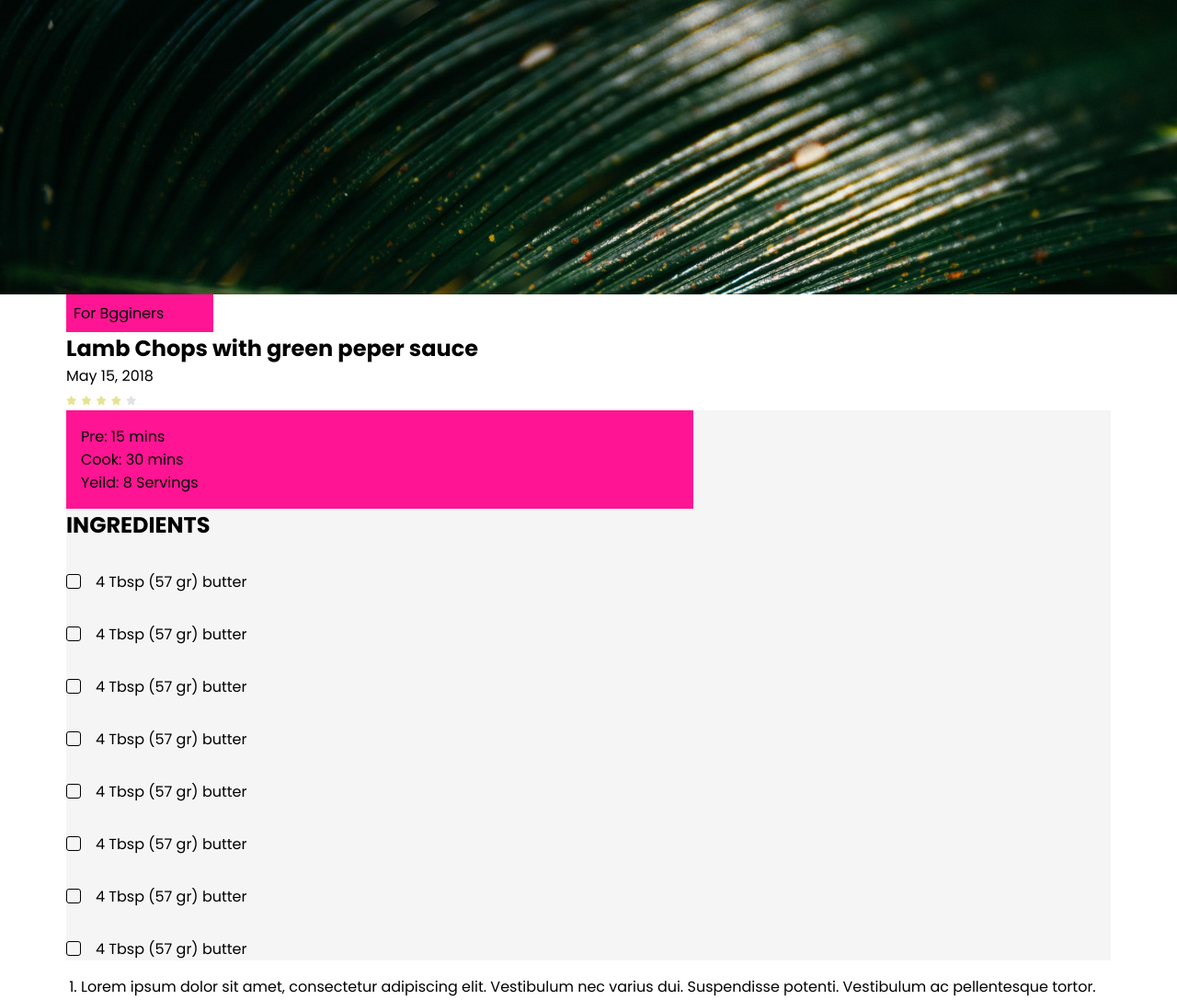
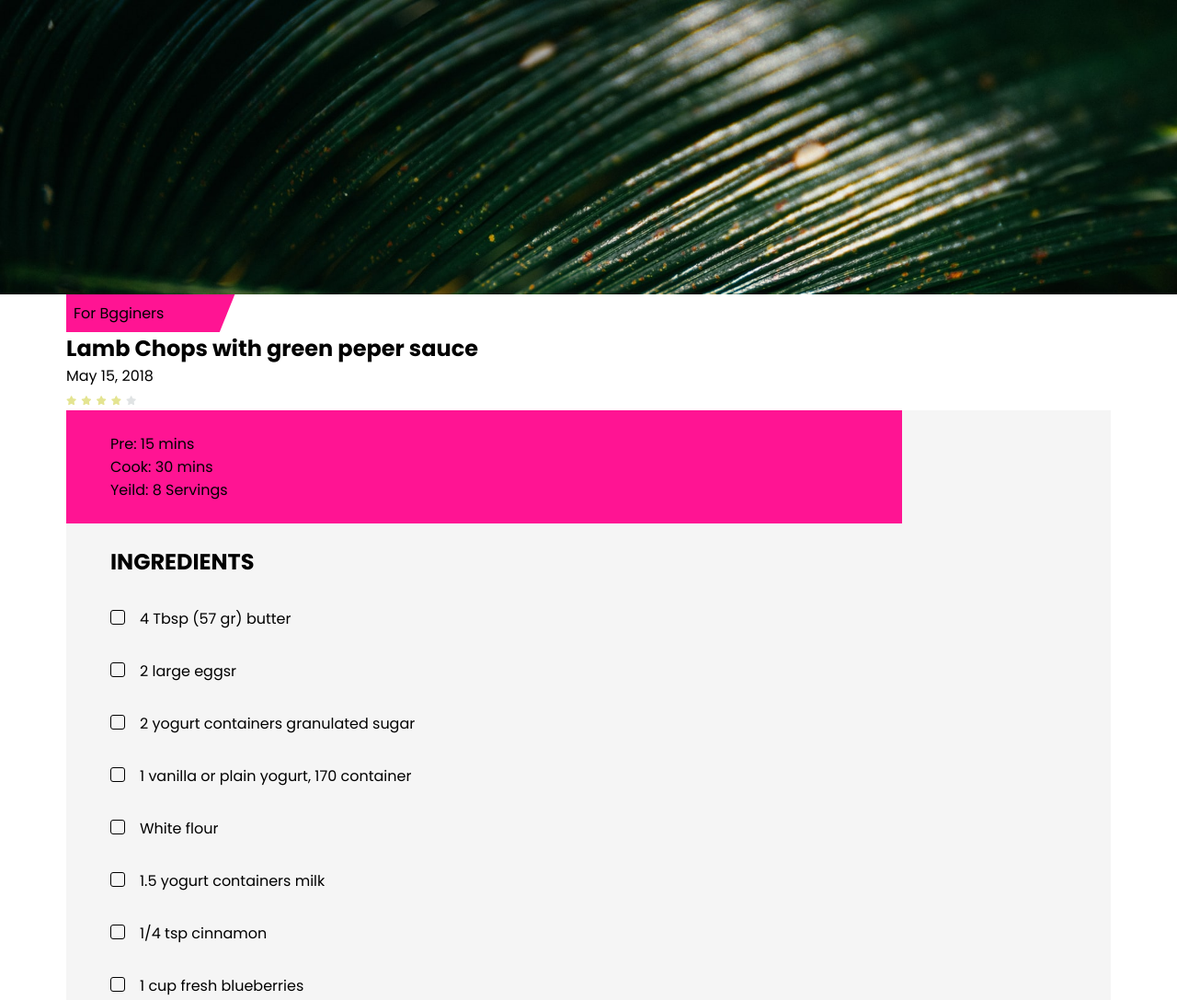
Before and after one commit to SonNguyenPk/html-css-Project, a plain HTML site: page recipies detail page/index-rdetial.html in a window 1280 px wide. Shown: the top 1087 px of the page at 92% size. Drawn offline with Linux system fonts and the light colour scheme.

```diff
--- a/CSS/recipies detail/rdetial.css
+++ b/CSS/recipies detail/rdetial.css
@@ -11,13 +11,37 @@
 .rdetail-block-2__title {
     width: 100%;
     height: max-content;
+
 }
 
+
+
 .rdetail-block-2__level {
+    width: 100%;
+    height: max-content;
+    position: relative;
+    overflow: hidden;
+
+}
+
+.rdetail-block-2__level>p {
     background-color: deeppink;
     width: 10rem;
     height: max-content;
     padding: .5rem;
+
+}
+
+.rdetail-block-2__level>p::after {
+    content: "";
+    width: 5rem;
+    height: 3rem;
+    background-color: deeppink;
+    position: absolute;
+    z-index: -1;
+    top: 0;
+    left: 0;
+    transform: translate(109px, -3px) rotate(112deg);
 }
 
 /* block 2 */
@@ -25,26 +49,52 @@
     width: 100%;
 }
 
-
 .rdetail-block-2__col1 {
     width: 100%;
     background-color: whitesmoke;
-}
-
-.rdetail-block-2__col1>ul {
-    width: 60%;
-    height: max-content;
-    background-color: deeppink;
-    padding: 1rem;
-    list-style-type: none;
 }
 
 .rdetail-block-2__col2 {
     width: 100%;
     height: max-content;
     padding: 1rem;
+}
+
+/* col 1 */
+.rdetail-block-2__cookingtime {
+    width: 100%;
+    position: relative;
+    overflow: hidden;
 
 }
+
+.rdetail-block-2__cookingtime>ul {
+    width: 80%;
+    height: max-content;
+    background-color: deeppink;
+    padding: 1.5rem 3rem;
+    list-style-type: none;
+}
+
+.rdetail-block-2__cookingtime>ul::after {
+    content: "";
+    width: 40%;
+    height: 120%;
+    background-color: deeppink;
+    position: absolute;
+    z-index: -1;
+    top: 0;
+    left: 0;
+    transform: translate(calc(100% - 1px), -3px) rotate(112deg);
+}
+
+
+
+
+.redetail-block-2__list {
+    padding: 1.5rem 3rem;
+}
+
 
 .rdetail-block-2__formgroup {
     margin-top: 2rem;
@@ -55,6 +105,7 @@ input[type="checkbox"] {
 }
 
 input[type="checkbox"]+label {
+    display: block;
     padding-left: 2rem;
     position: relative;
 }
--- a/recipies detail page/index-rdetial.html
+++ b/recipies detail page/index-rdetial.html
@@ -48,11 +48,14 @@
             <div class="container">
                 <div class="redetail-block-2__row">
                     <div class="rdetail-block-2__col1">
-                        <ul>
-                            <li>Pre: 15 mins</li>
-                            <li>Cook: 30 mins</li>
-                            <li>Yeild: 8 Servings</li>
-                        </ul>
+                        <div class="rdetail-block-2__cookingtime">
+                            <ul>
+                                <li>Pre: 15 mins</li>
+                                <li>Cook: 30 mins</li>
+                                <li>Yeild: 8 Servings</li>
+                            </ul>
+                        </div>
+
                         <div class="redetail-block-2__list">
                             <h2>INGREDIENTS</h2>
                             <form class="rdetial-block-2__checklist">
@@ -62,31 +65,31 @@
                                 </div>
                                 <div class="rdetail-block-2__formgroup">
                                     <input type="checkbox" name="checklist" id="second">
-                                    <label for="second">4 Tbsp (57 gr) butter</label>
+                                    <label for="second">2 large eggsr</label>
                                 </div>
                                 <div class="rdetail-block-2__formgroup">
                                     <input type="checkbox" name="checklist" id="third">
-                                    <label for="third">4 Tbsp (57 gr) butter</label>
+                                    <label for="third">2 yogurt containers granulated sugar</label>
                                 </div>
                                 <div class="rdetail-block-2__formgroup">
                                     <input type="checkbox" name="checklist" id="fourth">
-                                    <label for="fourth">4 Tbsp (57 gr) butter</label>
+                                    <label for="fourth">1 vanilla or plain yogurt, 170 container</label>
+                                </div>
+                                <div class="rdetail-block-2__formgroup">
+                                    <input type="checkbox" name="checklist" id="eighth">
+                                    <label for="eighth">White flour</label>
                                 </div>
                                 <div class="rdetail-block-2__formgroup">
                                     <input type="checkbox" name="checklist" id="fifth">
-                                    <label for="fifth">4 Tbsp (57 gr) butter</label>
+                                    <label for="fifth">1.5 yogurt containers milk</label>
                                 </div>
                                 <div class="rdetail-block-2__formgroup">
                                     <input type="checkbox" name="checklist" id="sixth">
-                                    <label for="sixth">4 Tbsp (57 gr) butter</label>
+                                    <label for="sixth">1/4 tsp cinnamon</label>
                                 </div>
                                 <div class="rdetail-block-2__formgroup">
                                     <input type="checkbox" name="checklist" id="seventh">
-                                    <label for="seventh">4 Tbsp (57 gr) butter</label>
-                                </div>
-                                <div class="rdetail-block-2__formgroup">
-                                    <input type="checkbox" name="checklist" id="eighth">
-                                    <label for="eighth">4 Tbsp (57 gr) butter</label>
+                                    <label for="seventh">1 cup fresh blueberries</label>
                                 </div>
                             </form>
                         </div>
```
Also changed, not shown: Home page/index-home.html (+20 -1 lines).
